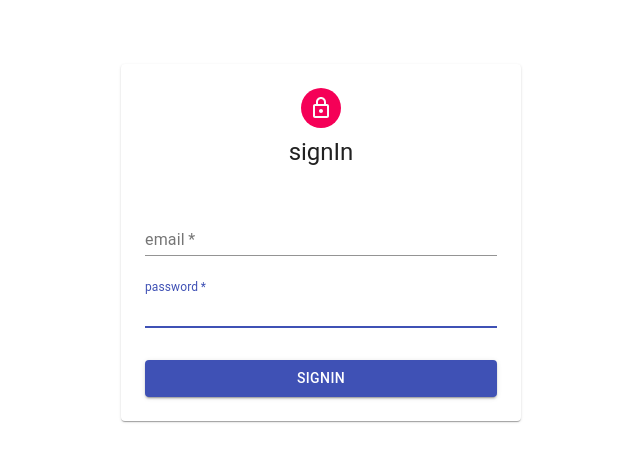
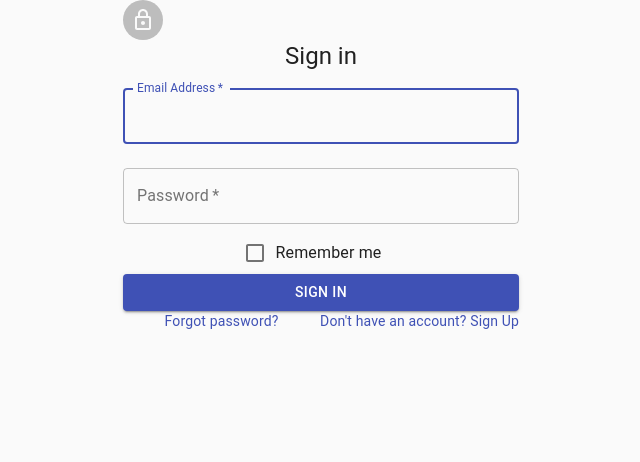
Before and after one commit to christi023/movies-app, a React (Create React App) app in the folder client/: page / in a window 1280 px wide. Shown: the top 462 px of the page, without its empty margins (319-959 px from the left). Built offline with nearby package versions, Linux system fonts and the light colour scheme.

Commit message:
Add form with JSS styling

```diff
--- a/client/src/Components/Form/Form.jsx
+++ b/client/src/Components/Form/Form.jsx
@@ -1,59 +1,168 @@
+/*import React, { useState } from 'react';
+import useInputState from '../Hooks/useInputState';
+import validate from './validateLogin';
+//import './index.css';
+
+export default function Form() {
+  const { handleChange, handleSubmit, reset, values, errors } = useInputState(submit, validate);
+
+  function submit() {
+    console.log('Submitted Succesfully');
+  }
+
+  return (
+    <div>
+      <form onSubmit={handleSubmit} noValidate>
+        <div>
+          <label>Email</label>
+          <div>
+            <input
+              className={`${errors.email && 'inputError'}`}
+              name="email"
+              type="email"
+              value={values.email}
+              onChange={handleChange}
+            />
+            {errors.email && <p className="error">{errors.email}</p>}
+          </div>
+        </div>
+        <div>
+          <label>Password</label>
+          <div>
+            <input
+              className={`${errors.email && 'inputError'}`}
+              name="password"
+              type="password"
+              value={values.password}
+              onChange={handleChange}
+            />
+            {errors.password && <p className="error">{errors.password}</p>}
+          </div>
+        </div>
+        <button type="submit">Submit</button>
+      </form>
+    </div>
+  );
+}
+*/
+// form
+// label / input for email
+// label / input for password
+// signup button
+
+// handle changes
+// handle submit
+
+// custom react hook
+
+// handle errors
+// show errors if there are errors
 import React from 'react';
-// import useInput hook
-import useInputState from '../Hooks/useInputState';
+import { useForm, Controller } from 'react-hook-form';
+//import useInputState from '../Hooks/useInputState';
 // material ui
-
 import Avatar from '@material-ui/core/Avatar';
 import Button from '@material-ui/core/Button';
 
-import FormControl from '@material-ui/core/FormControl';
+import CssBaseline from '@material-ui/core/CssBaseline';
+import TextField from '@material-ui/core/TextField';
 import FormControlLabel from '@material-ui/core/FormControlLabel';
 import Checkbox from '@material-ui/core/Checkbox';
-import Input from '@material-ui/core/Input';
-import InputLabel from '@material-ui/core/InputLabel';
+import Link from '@material-ui/core/Link';
+import Grid from '@material-ui/core/Grid';
 import LockOutlinedIcon from '@material-ui/icons/LockOutlined';
-import Paper from '@material-ui/core/Paper';
 import Typography from '@material-ui/core/Typography';
 
+import Container from '@material-ui/core/Container';
 import withStyles from '@material-ui/core/styles/withStyles';
 
 // styles jss
 import styles from '../../styles/FormStyles';
 
 function Form(props) {
-  const [value, handleChange, reset] = useInputState('');
-  // const  email, signIn, password, remember ;
-  const { classes } = props;
+  const { register, handleSubmit, control, errors } = useForm(); // initialize the hook
+  /*const onSubmit = (data) => {
+    console.log(data);
+  };*/
+  const classes = withStyles(props);
+
   return (
-    <main className={classes.main}>
-      <Paper className={classes.paper}>
+    <Container className={classes.main} component="main" maxWidth="xs">
+      <CssBaseline />
+      <div className={classes.paper}>
         <Avatar className={classes.avatar}>
           <LockOutlinedIcon />
         </Avatar>
-        <Typography variant="h5">signIn</Typography>
+        <Typography component="h1" variant="h5">
+          Sign in
+        </Typography>
+        <form
+          className={classes.form}
+          noValidate
+          onSubmit={handleSubmit((data) => alert(JSON.stringify(data)))}
+        >
+          <TextField
+            variant="outlined"
+            margin="normal"
+            inputRef={register}
+            required
+            fullWidth
+            id="email"
+            label="Email Address"
+            name="email"
+            autoComplete="email"
+            autoFocus
+          />
+          {errors.email && <span>This field is required</span>}
 
-        <form className={classes.form}>
-          <FormControl margin="normal" required fullWidth>
-            <InputLabel htmlFor="email">email</InputLabel>
-            <Input id="email" name="email" autoFocus />
-          </FormControl>
-          <FormControl margin="normal" required fullWidth>
-            <InputLabel htmlFor="password">password</InputLabel>
-            <Input id="password" name="password" autoFocus />
-          </FormControl>
-          {/*<FormControlLabel control={<Checkbox color="primary" />} label={remember} />*/}
+          <TextField
+            variant="outlined"
+            margin="normal"
+            inputRef={register}
+            required
+            fullWidth
+            name="password"
+            label="Password"
+            type="password"
+            id="password"
+            autoComplete="current-password"
+          />
+          <FormControlLabel
+            control={
+              <Controller
+                as={Checkbox}
+                control={control}
+                name="remember"
+                color="primary"
+                defaultValue={false}
+              />
+            }
+            label="Remember me"
+          />
           <Button
-            variant="contained"
             type="submit"
             fullWidth
+            variant="contained"
             color="primary"
             className={classes.submit}
           >
-            signIn
+            Sign In
           </Button>
+          <Grid container>
+            <Grid item xs>
+              <Link href="#" variant="body2">
+                Forgot password?
+              </Link>
+            </Grid>
+            <Grid item>
+              <Link href="#" variant="body2">
+                {"Don't have an account? Sign Up"}
+              </Link>
+            </Grid>
+          </Grid>
         </form>
-      </Paper>
-    </main>
+      </div>
+    </Container>
   );
 }
 
```
